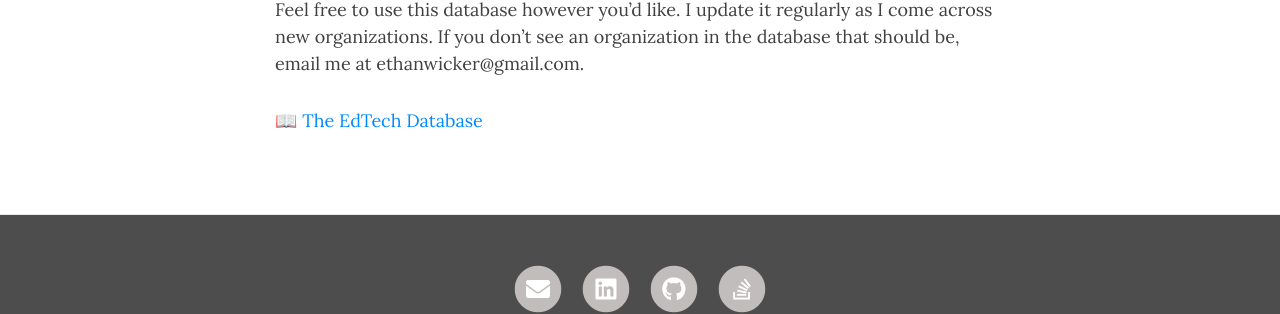
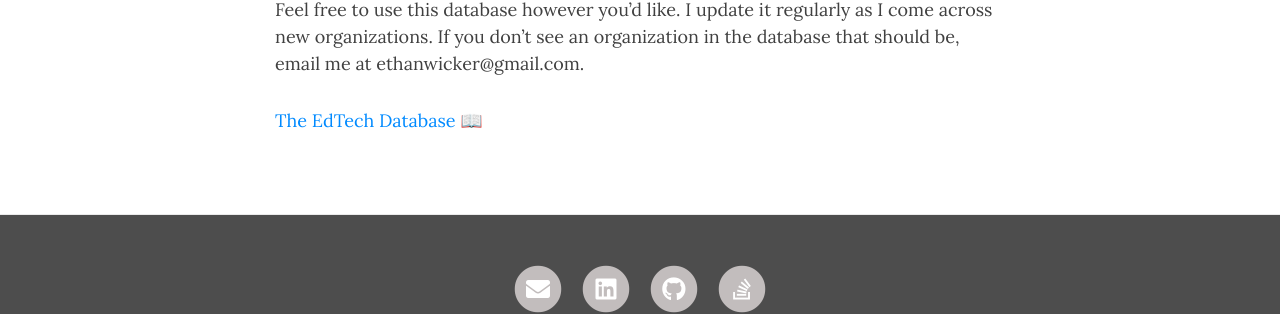
Before and after one commit to ethanwicker/ethanwicker.github.io, a Jekyll site: the page built from edtech_database.md, in a window 1280 px wide. Shown: the part 221-535 px from the top of the page. Built offline with Jekyll 4.4.1, drawn with Linux system fonts in a browser that asks for light colours; nearby versions of some CDN libraries; our own code applies the rules of GitHub Pages for plain Markdown files.

```diff
--- a/edtech_database.md
+++ b/edtech_database.md
@@ -2,4 +2,4 @@ See below 👇 for a database of over 350 EdTech companies and organizations.
 
 Feel free to use this database however you'd like.  I update it regularly as I come across new organizations.  If you don't see an organization in the database that should be, email me at ethanwicker@gmail.com.
 
-📖 [The EdTech Database](https://ethanwicker.notion.site/2c864d32125d470ca863a341b0b70d08?v=c9e3dad046d44ef69479e1bb3dc10adc&pvs=4){:target="_blank"}
+[The EdTech Database](https://ethanwicker.notion.site/2c864d32125d470ca863a341b0b70d08?v=c9e3dad046d44ef69479e1bb3dc10adc&pvs=4){:target="_blank"} 📖
```
